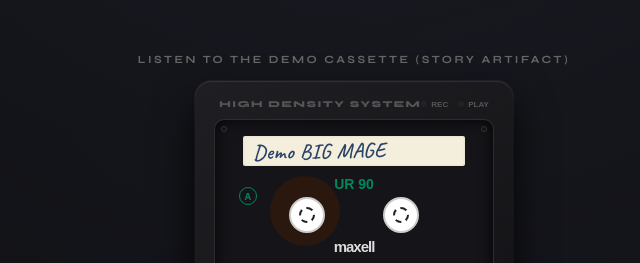
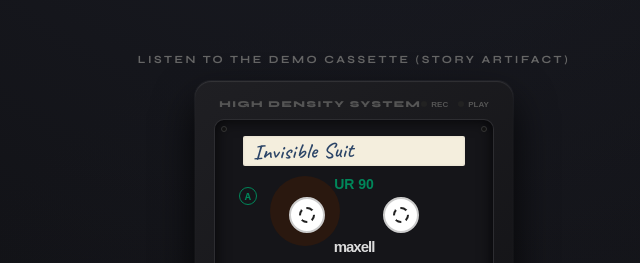
Before and after one commit to Klausan/BOOK-HUM, a plain HTML site: page index.html in a window 1280 px wide. Shown: the part 900-1163 px from the top of the page, 286-926 px from the left. Drawn offline with Linux system fonts and the light colour scheme.

Commit message:
Update index.html

```diff
--- a/index.html
+++ b/index.html
@@ -570,7 +570,7 @@
         <div class="screw screw-br"></div>
 
         <div class="label-strip">
-          <span class="handwritten-text">Demo BIG MAGE</span>
+      <span class="handwritten-text" id="track-title">Invisible Suit</span>
         </div>
 
         <div class="cassette-body">
@@ -628,6 +628,48 @@
   const recLed = document.getElementById('recLed');
   const playLed = document.getElementById('playLed');
 
+  // Создаем аудио-элемент
+  const audio = new Audio();
+
+  // Список 9 чистых файлов
+  const playlist = [
+    "Invisible Suit.mp3",
+    "Never Mine.mp3",
+    "Sand Across the Seat.mp3",
+    "Second Ahead.mp3",
+    "The Light Was You.mp3",
+    "Three Birds.mp3",
+    "Zero Views.mp3",
+    "Little Princess.mp3",
+    "Boba Tea.mp3"
+  ];
+
+  // Названия песен для наклейки
+  const trackTitles = [
+    "Invisible Suit",
+    "Never Mine",
+    "Sand Across the Seat",
+    "Second Ahead",
+    "The Light Was You",
+    "Three Birds",
+    "Zero Views",
+    "Little Princess",
+    "Boba Tea"
+  ];
+
+  let currentTrackIndex = 0;
+  const titleDisplay = document.getElementById('track-title');
+
+  function loadTrack(index) {
+    audio.src = encodeURIComponent(playlist[index]);
+    if (titleDisplay) {
+      titleDisplay.textContent = trackTitles[index];
+    }
+  }
+
+  // Загружаем первый трек
+  loadTrack(currentTrackIndex);
+
   function pressKey(btn, action) {
     document.querySelectorAll('.mech-btn').forEach(b => b.classList.remove('pressed'));
     recLed.classList.remove('active-rec');
@@ -636,6 +678,10 @@
     if (action === 'stop' || action === 'eject') {
       spool1.classList.remove('spin');
       spool2.classList.remove('spin');
+      audio.pause();
+      if (action === 'stop') {
+        audio.currentTime = 0;
+      }
       return;
     }
 
@@ -643,10 +689,23 @@
 
     if (action === 'rec') recLed.classList.add('active-rec');
 
-      if (action === 'play' || action === 'rew' || action === 'ff' || action === 'rec') {
+    if (action === 'play' || action === 'rew' || action === 'ff') {
       playLed.classList.add('active-play');
       spool1.classList.add('spin');
       spool2.classList.add('spin');
+
+      if (action === 'play') {
+        audio.play();
+      } else if (action === 'ff') {
+        currentTrackIndex = (currentTrackIndex + 1) % playlist.length;
+        loadTrack(currentTrackIndex);
+        audio.play();
+      } else if (action === 'rew') {
+        currentTrackIndex = (currentTrackIndex - 1 + playlist.length) % playlist.length;
+        loadTrack(currentTrackIndex);
+        audio.play();
+      }
+    }
 
     if (action === 'ff' || action === 'rew') {
       spool1.style.animationDuration = '0.35s';
@@ -656,7 +715,13 @@
       spool2.style.animationDuration = '1.8s';
     }
   }
-    }
+
+  // Автоматический переход к следующему треку
+  audio.addEventListener('ended', () => {
+    currentTrackIndex = (currentTrackIndex + 1) % playlist.length;
+    loadTrack(currentTrackIndex);
+    audio.play();
+  });
 </script>
 
 </body>
```
Lines whose indentation alone changed are shown as unchanged.
